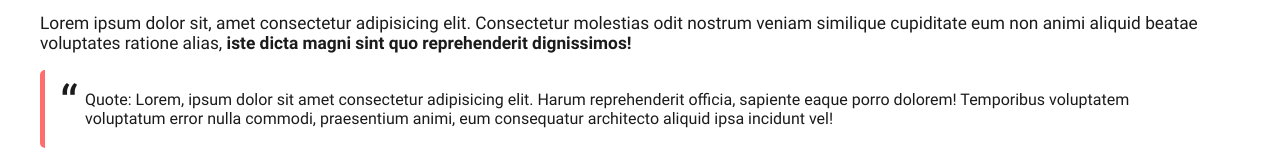
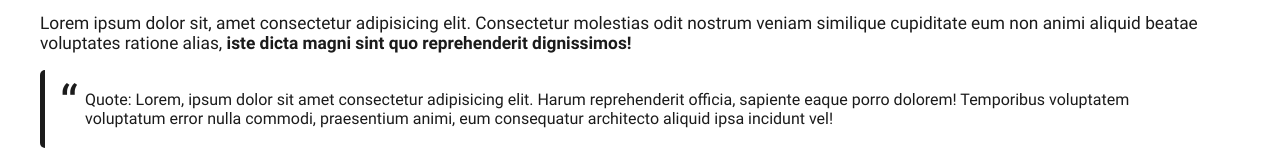
Before and after one commit to privatesuite/psm.css, a plain HTML site: page index.html in a window 1280 px wide. Shown: the part 600-761 px from the top of the page. Drawn offline with Linux system fonts and the light colour scheme.

Commit message:
Quick fix

```diff
--- a/less/components.less
+++ b/less/components.less
@@ -204,7 +204,7 @@ blockquote {
 
 	margin-left: 0;
 
-	border-left: 5px solid @red;
+	border-left: 5px solid @black;
 	border-radius: 5px;
 
 	padding: 20px 40px;
```
Also changed, not shown: css/app.css.
